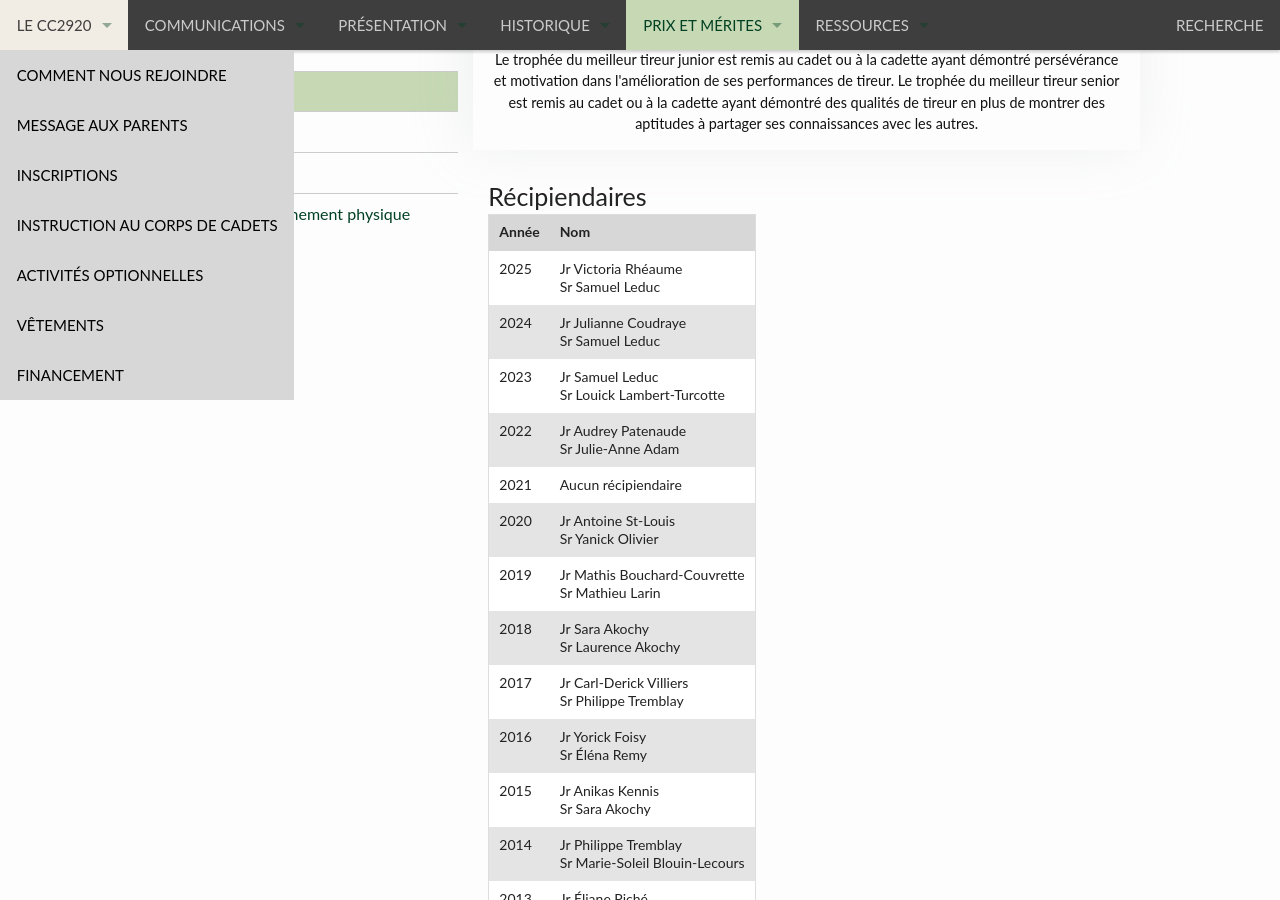
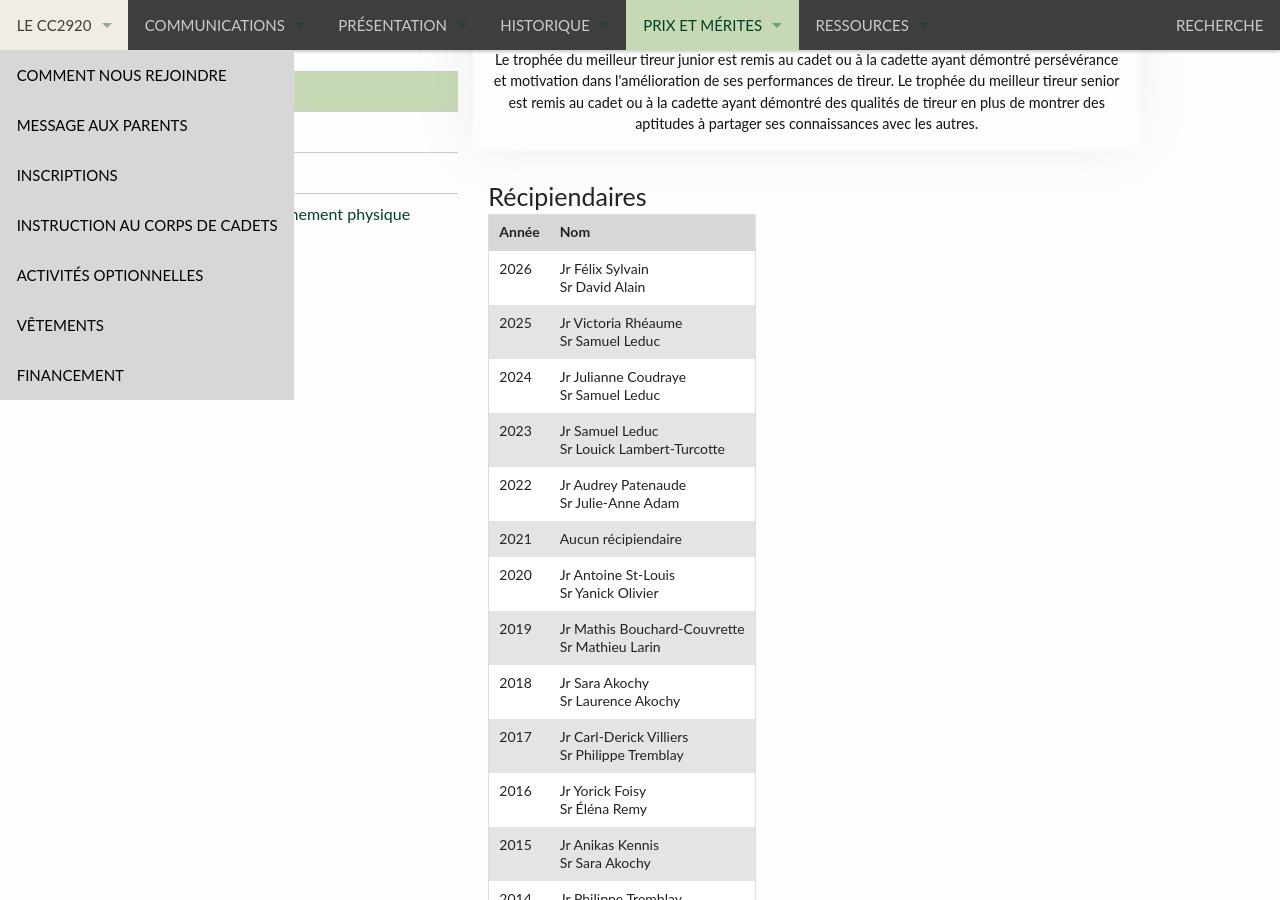
Before and after one commit to CC2920/web, a Jekyll site: the page built from _prix/plaques-trophees/efficacite-tir.md, in a window 1280 px wide and 900 px high, scrolled down 952 px. Built offline with Jekyll 4.4.1, drawn with Linux system fonts in a browser that asks for light colours.

Commit message:
Add 2026 recipients to efficiency award list

```diff
--- a/_prix/plaques-trophees/efficacite-tir.md
+++ b/_prix/plaques-trophees/efficacite-tir.md
@@ -13,6 +13,7 @@ prix:
 
 | Année | Nom |
 | --- | --- |
+| 2026 | Jr Félix Sylvain <br>Sr David Alain |
 | 2025 | Jr Victoria Rhéaume <br>Sr Samuel Leduc |
 | 2024 | Jr Julianne Coudraye <br>Sr Samuel Leduc |
 | 2023 | Jr Samuel Leduc <br>Sr Louick Lambert-Turcotte |
```
